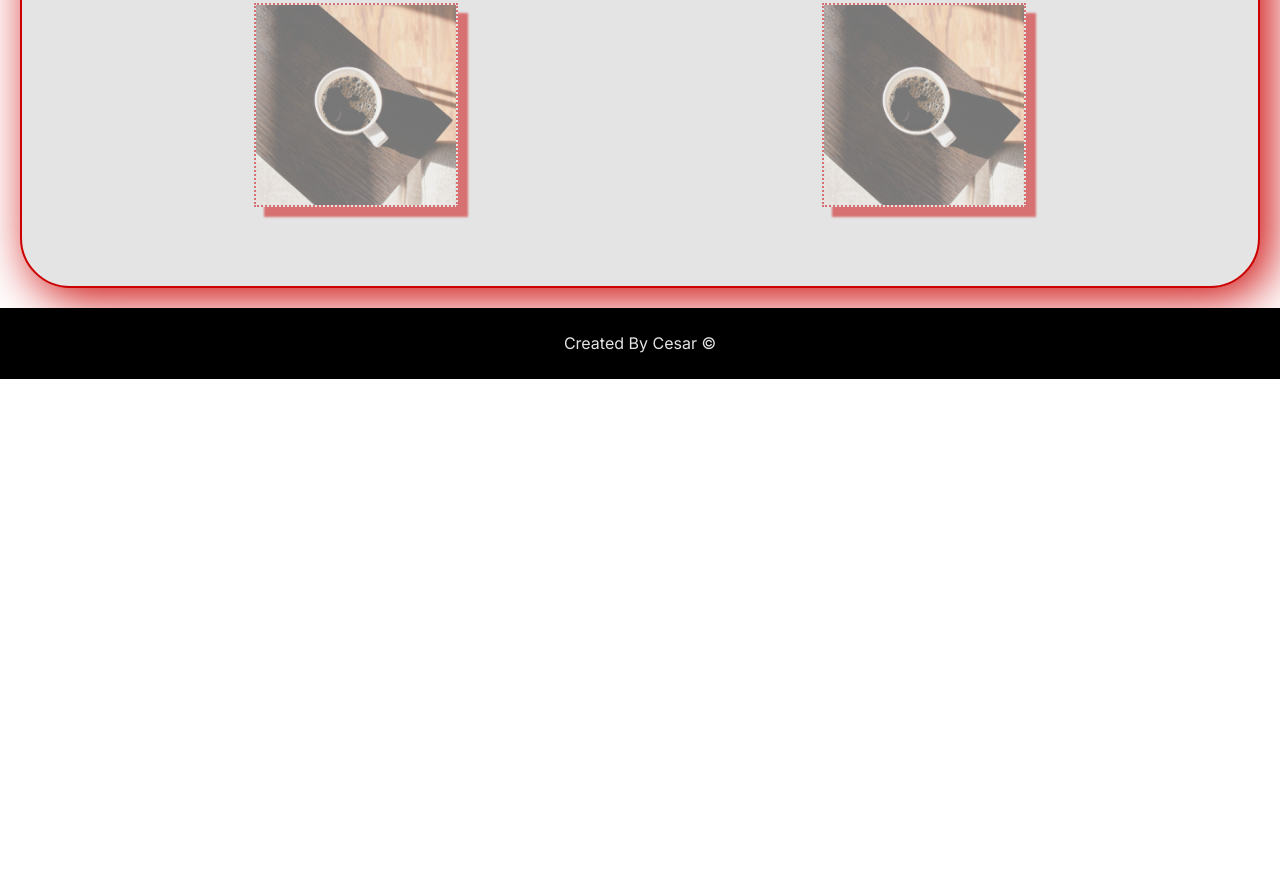
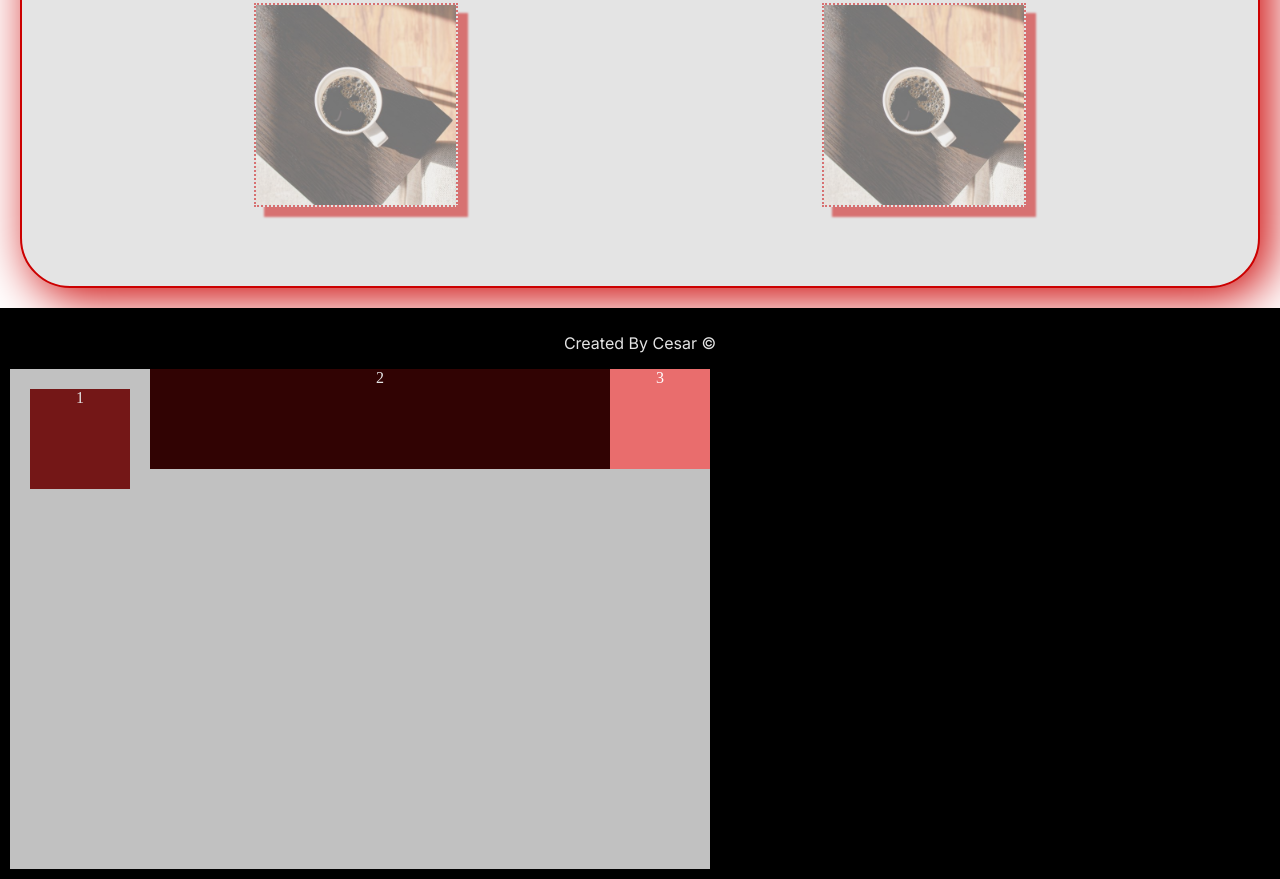
Before and after one commit to mendoc89/Web_II_Main_Project, a plain HTML site: page index.html in a window 1280 px wide. Shown: the part 824-1703 px from the top of the page. Before the commit the page ends 1203 px from the top, so only its background shows below. Drawn offline with Linux system fonts and the light colour scheme.

Commit message:
5
Flexbox editting.

```diff
--- a/index.html
+++ b/index.html
@@ -35,6 +35,12 @@
     </section>
     <footer>
       <p>Created By Cesar &#169;</p>
+      <!--Class Notes 11/11/2020-->
+      <div class="flex-block"> <!--Parent-->
+        <div class="E1">1</div> <!--Child-->
+        <div class="E2">2</div> <!--Child-->
+        <div class="E3">3</div> <!--Child-->
+      </div>
     </footer>
   </body>
 </div>
--- a/styles/main.scss
+++ b/styles/main.scss
@@ -5,11 +5,15 @@
 
 // Medium Displays
 @media (min-width: 768px) {
-  .container {
-    text-align: center;
+  /*.container {
+    display: flex;
     color: $C1;
   }
 }
+    .container {
+    display: inline-flex;
+  }
+}*/
 // Large Displays
 @media (min-width: 1024px) {
   .container {
@@ -68,8 +72,46 @@ img {
 .grid-item {
   padding: 10px;
   }
-footer{
+footer {
   padding: 10px;
   background-color:$C2;
   color: $C4;
   }
+
+//Class Example (11/11/202)
+//Parent
+.flex-block {
+  width: 700px;
+  height: 500px;
+  background-color: #c1c1c1;
+  display: flex; //important.
+  //flex-direction: row;
+  //flex-wrap: wrap;
+  //flex-flow: row wrap; //Both direction and wrap
+  //justify-content: center;
+  //align-items: center;
+  //align-content: center;
+}
+
+.E1 {
+  width: 100px;
+  height: 100px;
+  margin: 20px;
+  background-color: #741717;
+  display: flex;
+  justify-content: center;
+}
+.E2 {
+  width: 100px;
+  height: 100px;
+  background-color: #310303;
+  flex-grow: 2;
+}
+.E3 {
+  width: 100px;
+  height: 100px;
+  background-color: #e96d6d;
+  color: white;
+  order: 2;
+}
+}
```
Also changed, not shown: styles/main.css, 1 other file.
